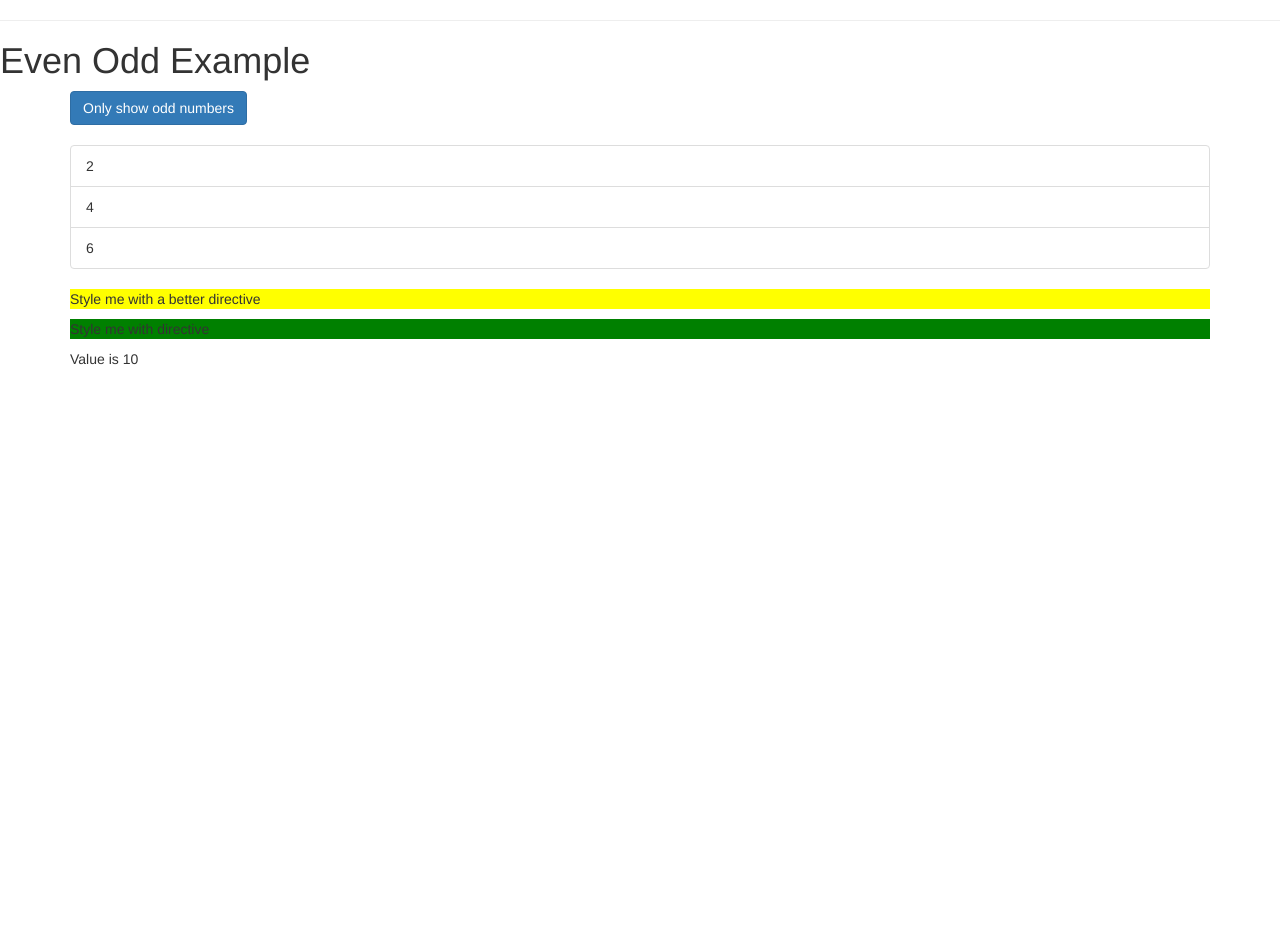
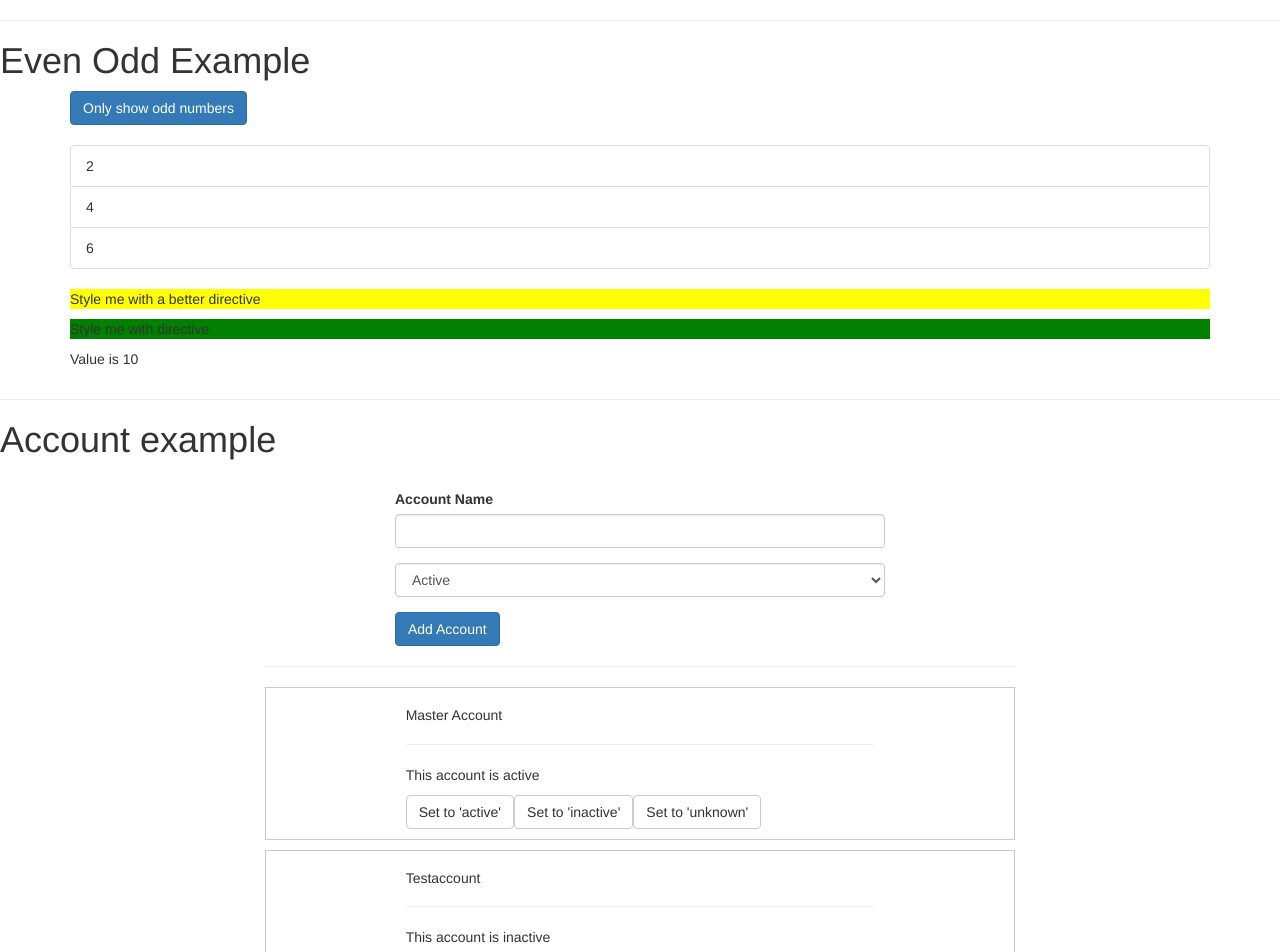
Before and after one commit to superernie77/angular-playground, an Angular app: page / in a window 1280 px wide. Shown: the top 952 px of the page. Before the commit the page ends 800 px from the top, so only its background shows below. Built offline with nearby package versions, Linux system fonts and the light colour scheme.

Commit message:
added logging service example

```diff
--- /dev/null
+++ b/src/app/account-example/account-example.component.css
@@ -0,0 +1,3 @@
+.container {
+    margin-top: 30px;
+  }
--- /dev/null
+++ b/src/app/account-example/account-example.component.html
@@ -0,0 +1,13 @@
+<div class="container">
+  <div class="row">
+    <div class="col-xs-12 col-md-8 col-md-offset-2">
+      <app-new-account (accountAdded)="onAccountAdded($event)"></app-new-account>
+      <hr>
+      <app-account
+        *ngFor="let acc of accounts; let i = index"
+        [account]="acc"
+        [id]="i"
+        (statusChanged)="onStatusChanged($event)"></app-account>
+    </div>
+  </div>
+</div>
--- /dev/null
+++ b/src/app/account-example/account-example.component.ts
@@ -0,0 +1,31 @@
+import { Component } from '@angular/core';
+
+@Component({
+  selector: 'app-account-example',
+  templateUrl: './account-example.component.html',
+  styleUrls: ['./account-example.component.css']
+})
+export class AccountExampleComponent {
+  accounts = [
+    {
+      name: 'Master Account',
+      status: 'active'
+    },
+    {
+      name: 'Testaccount',
+      status: 'inactive'
+    },
+    {
+      name: 'Hidden Account',
+      status: 'unknown'
+    }
+  ];
+
+  onAccountAdded(newAccount: {name: string, status: string}) {
+    this.accounts.push(newAccount);
+  }
+
+  onStatusChanged(updateInfo: {id: number, newStatus: string}) {
+    this.accounts[updateInfo.id].status = updateInfo.newStatus;
+  }
+}
--- /dev/null
+++ b/src/app/account-example/account/account.component.css
@@ -0,0 +1,5 @@
+.row {
+    border: 1px solid #ccc;
+    margin: 10px 0;
+    padding: 10px 0;
+  }
--- /dev/null
+++ b/src/app/account-example/account/account.component.html
@@ -0,0 +1,10 @@
+<div class="row">
+  <div class="col-xs-12 col-md-8 col-md-offset-2">
+    <h5>{{ account.name }}</h5>
+    <hr>
+    <p>This account is {{ account.status }}</p>
+    <button class="btn btn-default" (click)="onSetTo('active')">Set to 'active'</button>
+    <button class="btn btn-default" (click)="onSetTo('inactive')">Set to 'inactive'</button>
+    <button class="btn btn-default" (click)="onSetTo('unknown')">Set to 'unknown'</button>
+  </div>
+</div>
--- /dev/null
+++ b/src/app/account-example/account/account.component.ts
@@ -0,0 +1,18 @@
+import { Component, EventEmitter, Input, Output } from '@angular/core';
+
+@Component({
+  selector: 'app-account',
+  templateUrl: './account.component.html',
+  styleUrls: ['./account.component.css']
+})
+export class AccountComponent {
+  @Input() account: {name: string, status: string};
+  @Input() id: number;
+  @Output() statusChanged = new EventEmitter<{id: number, newStatus: string}>();
+
+
+  onSetTo(status: string) {
+    this.statusChanged.emit({id: this.id, newStatus: status});
+    console.log('A server status changed, new status: ' + status);
+  }
+}
--- /dev/null
+++ b/src/app/account-example/logging.service.ts
@@ -0,0 +1,5 @@
+export class LoggingService {
+    logStatusChange(status : string){
+        console.log('Server status:' + status);
+    }
+}
--- /dev/null
+++ b/src/app/account-example/new-account/new-account.component.html
@@ -0,0 +1,23 @@
+<div class="row">
+  <div class="col-xs-12 col-md-8 col-md-offset-2">
+    <div class="form-group">
+      <label>Account Name</label>
+      <input
+        type="text"
+        class="form-control"
+        #accountName>
+    </div>
+    <div class="form-group">
+      <select class="form-control" #status>
+        <option value="active">Active</option>
+        <option value="inactive">Inactive</option>
+        <option value="hidden">Hidden</option>
+      </select>
+    </div>
+    <button
+      class="btn btn-primary"
+      (click)="onCreateAccount(accountName.value, status.value)">
+      Add Account
+    </button>
+  </div>
+</div>
--- /dev/null
+++ b/src/app/account-example/new-account/new-account.component.ts
@@ -0,0 +1,20 @@
+import { Component, EventEmitter, Output } from '@angular/core';
+import { LoggingService} from '../logging.service';
+
+@Component({
+  selector: 'app-new-account',
+  templateUrl: './new-account.component.html',
+  styleUrls: ['./new-account.component.css']
+})
+export class NewAccountComponent {
+  @Output() accountAdded = new EventEmitter<{name: string, status: string}>();
+
+  onCreateAccount(accountName: string, accountStatus: string) {
+    this.accountAdded.emit({
+      name: accountName,
+      status: accountStatus
+    });
+    const service = new LoggingService();
+    console.log('A server status changed, new status: ' + accountStatus);
+  }
+}
--- a/src/app/app.component.html
+++ b/src/app/app.component.html
@@ -1,4 +1,6 @@
 <hr>
 <h1>Even Odd Example</h1>
-
 <app-even-odd></app-even-odd>
+<hr>
+<h1>Account example</h1>
+<app-account-example></app-account-example>
```
Also changed, not shown: src/app/app.module.ts (+7 -1 lines), src/app/account-example/new-account/new-account.component.css (added), 1 other file (tests, documents, lock files or other folders).
